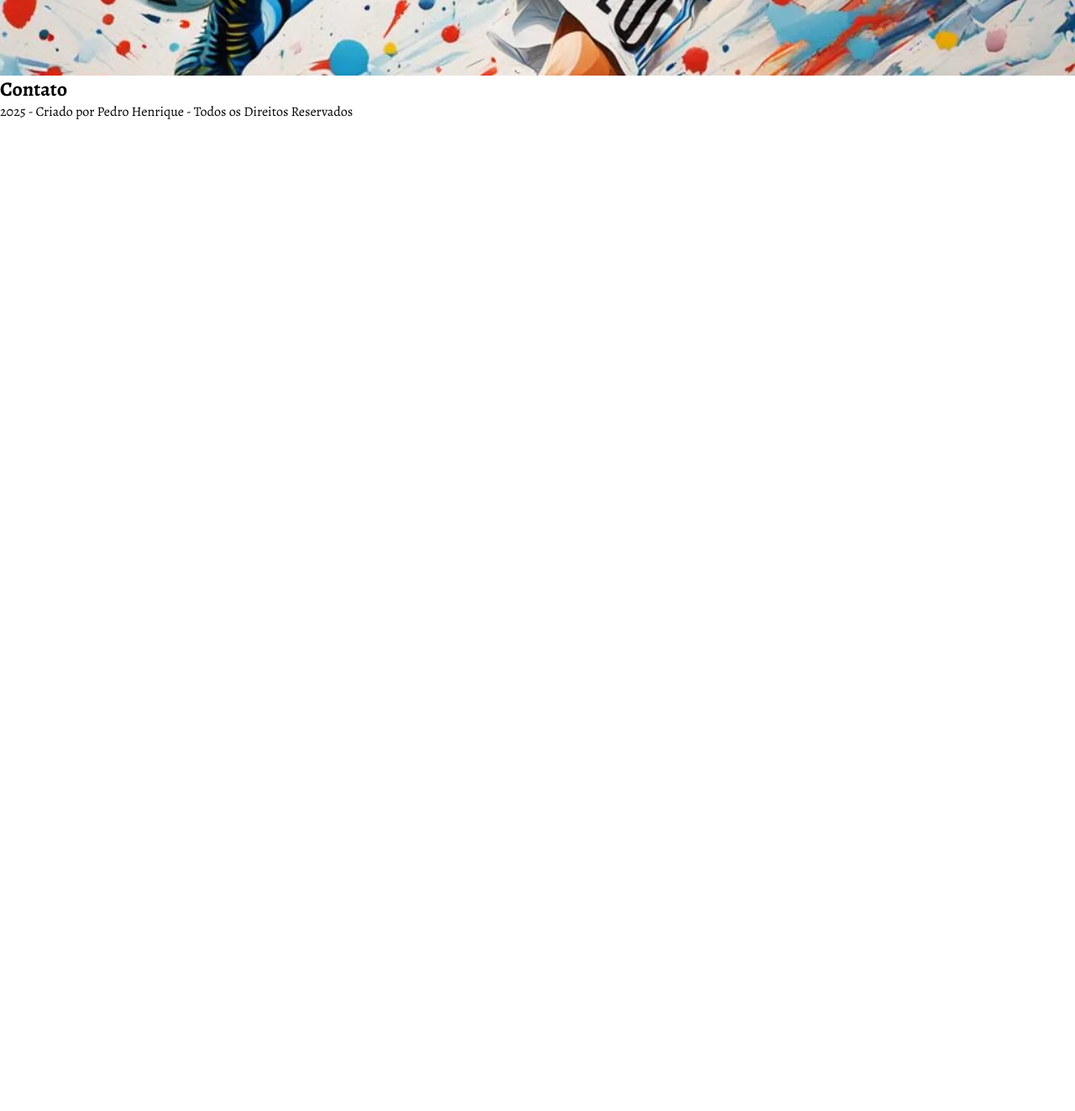
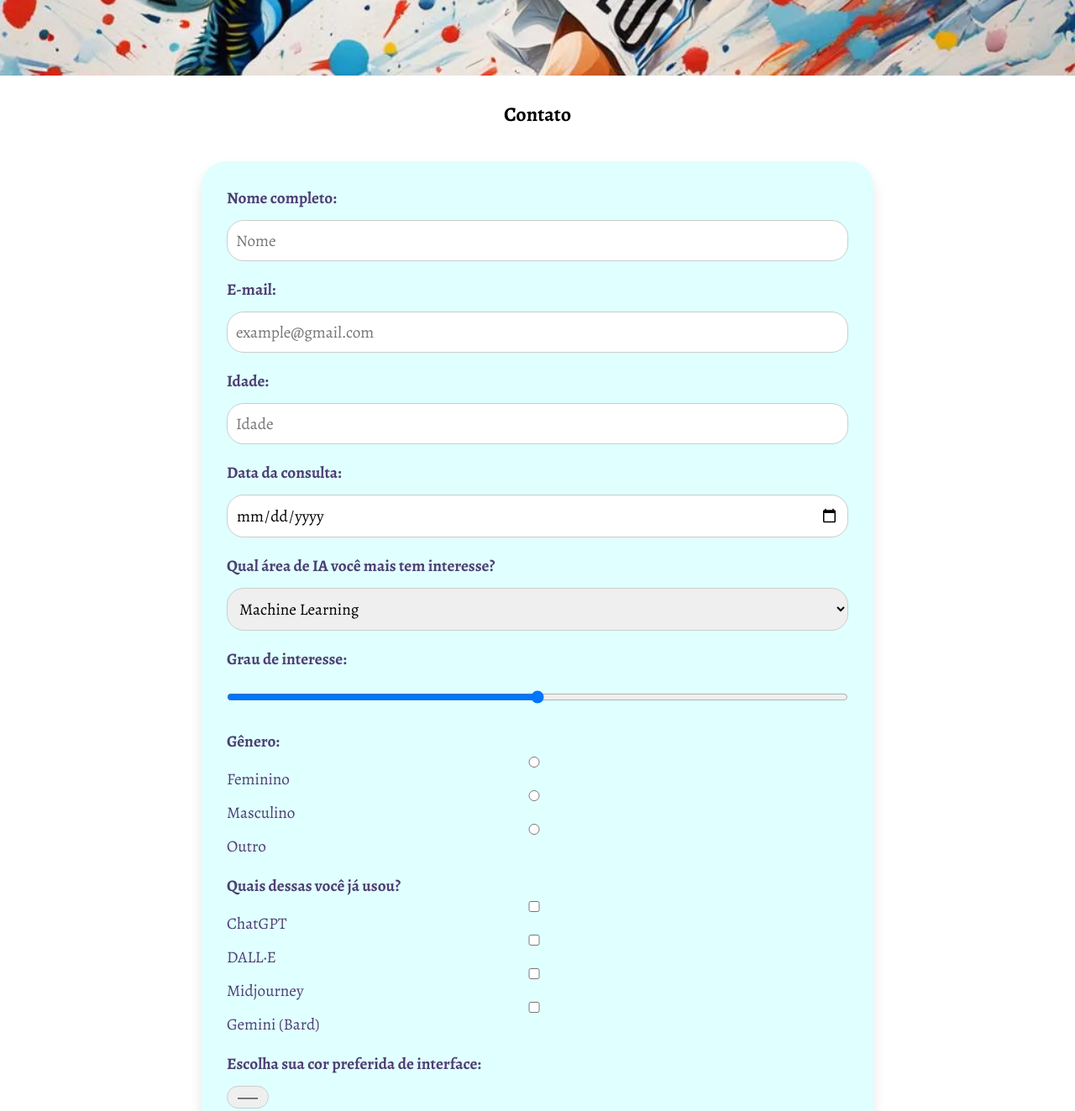
Before and after one commit to Pedro-Duarte77/Site-Messi, a plain HTML site: page contato.html in a window 1280 px wide. Shown: the part 500-1823 px from the top of the page at 84% size. Before the commit the page ends 800 px from the top, so only its background shows below. Drawn offline with nearby package versions, Linux system fonts and the light colour scheme.

Commit message:
Add files via upload
Atualizado!

```diff
--- a/contato.html
+++ b/contato.html
@@ -32,15 +32,79 @@
     </section>
     <main>
         <section id="contato">
-            <div class="sobre-container">
-                <h1>Contato</h1>
+            <div class="container">
+                <h1 class="centralizar">Contato</h1>
+                <form class="formulario-contato" action="https://formsubmit.co/profcintiapinho@gmail.com" method="post">
+                    <div class="grupo-form">
+                      <label for="nome">Nome completo:</label>
+                      <input type="text" placeholder="Nome" name="nome" required>
+                    </div>
 
+                    <div class="grupo-form">
+                      <label for="email">E-mail:</label>
+                      <input type="email" placeholder="example@gmail.com" id="email" name="email" required>
+                    </div>
+
+                    <div class="grupo-form">
+                      <label for="idade">Idade:</label>
+                      <input type="number" placeholder="Idade" id="idade" name="idade" min="10" max="120">
+                    </div>
+
+                    <div class="grupo-form">
+                      <label for="data">Data da consulta:</label>
+                      <input type="date" placeholder="Data" name="data">
+                    </div>
+
+                    <div class="grupo-form">
+                      <label for="area">Qual área de IA você mais tem interesse?</label>
+                      <select id="area" name="area">
+                        <option value="ml">Machine Learning</option>
+                        <option value="cv">Visão Computacional</option>
+                        <option value="pln">Processamento de Linguagem Natural</option>
+                        <option value="generativa">IA Generativa</option>
+                      </select>
+                    </div>
+
+                    <div class="grupo-form">
+                      <label>Grau de interesse:</label>
+                      <input type="range" min="0" max="100" name="interesse">
+                    </div>
+
+                    <div class="grupo-form">
+                      <label>Gênero:</label>
+                      <input type="radio" name="genero" value="feminino"> Feminino
+                      <input type="radio" name="genero" value="masculino"> Masculino
+                      <input type="radio" name="genero" value="outro"> Outro
+                    </div>
+
+                    <div class="grupo-form">
+                      <label>Quais dessas você já usou?</label>
+                      <input type="checkbox" name="uso[]" value="chatgpt"> ChatGPT
+                      <input type="checkbox" name="uso[]" value="dalle"> DALL·E
+                      <input type="checkbox" name="uso[]" value="midjourney"> Midjourney
+                      <input type="checkbox" name="uso[]" value="bard"> Gemini (Bard)
+                    </div>
+
+                    <div class="grupo-form">
+                      <label for="cor">Escolha sua cor preferida de interface:</label>
+                      <input type="color" id="cor" name="cor">
+                    </div>
+
+                    <div class="grupo-form">
+                      <label for="mensagem">Mensagem:</label>
+                      <textarea id="mensagem" name="mensagem" rows="5"></textarea>
+                    </div>
+
+                    <div class="grupo-form centraliza">
+                      <button type="submit" class="btn">Enviar</button>
+                      <input type="hidden" name="_captcha" value="false">
+                    </div>
+                </form>
             </div>
         </section>
     </main>
-    <footer>
+    <footer class="footer">
     <p> 2025 - Criado por Pedro Henrique - Todos os Direitos Reservados</p>
     </footer>
-
 </body>
 </html>
--- a/css/style.css
+++ b/css/style.css
@@ -229,6 +229,7 @@ section{
     text-decoration: none;
     border-radius: 6px;
     cursor: pointer;
+    border-radius: 20px;
 }
 
 .modal{
@@ -316,6 +317,57 @@ section{
     box-shadow: 0 4px 6px rgba(0, 0, 0, 0.15);
 }
 
+.centralizar{
+    text-align: center;
+    margin-top: 10px;
+}
+
+
+.formulario-contato {
+    background-color: #E0FFFF;
+    padding: 30px;
+    border-radius: 30px;
+    box-shadow: 0 8px 15px rgba(0, 0, 0, 0.1);
+    max-width: 800px;
+    margin: auto;
+    margin-top: 40px;
+    color: #4d3f72;
+  }
+
+.grupo-form {
+    display: flex;
+    flex-direction: column;
+    margin-bottom: 20px;
+    font-size: 1.2em;
+  }
+
+.grupo-form input,
+.grupo-form select,
+.grupo-form textarea {
+    padding: 10px;
+    border: 1px solid #ccc;
+    border-radius: 20px;
+    font-size: 1em;
+    margin-top: 8px;
+  }
+
+.grupo-form input[type="checkbox"],
+.grupo-form input[type="radio"] {
+    margin-right: 8px;
+    margin-top: 0;
+  }
+
+.grupo-form label {
+    margin-bottom: 5px;
+    font-weight: bold;
+  }
+
+.footer{
+    text-align: center;
+    background-color: #FF1493;
+    padding: 20px;
+}
+
 @media (max-width: 890px){
     header .container, .sobre-container{
         flex-direction: column;
```
Also changed, not shown: index.html (+1 -1 lines).
